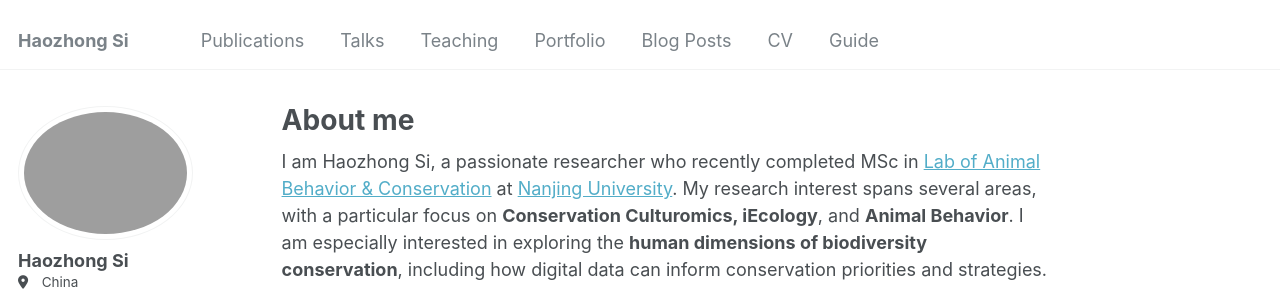
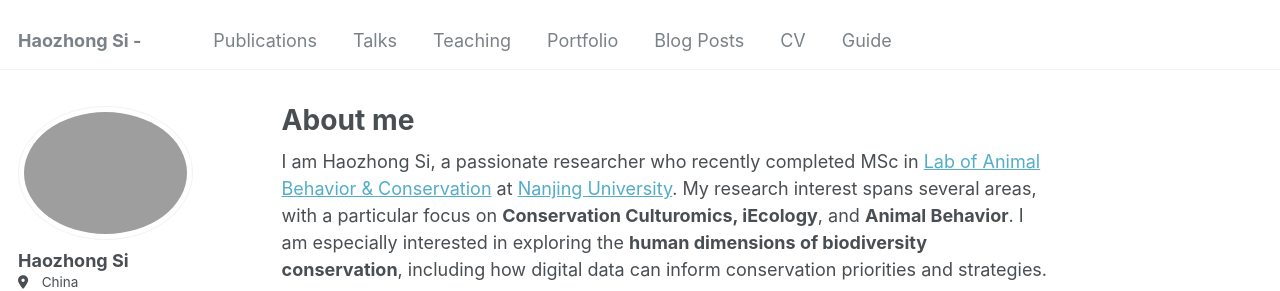
Before and after one commit to caicai555/hzsi-website, a Jekyll site: the page built from _pages/about.md, in a window 1280 px wide. Shown: the top 291 px of the page. Built offline with Jekyll 4.4.1, drawn with Linux system fonts in a browser that asks for light colours; some web fonts are replaced.

```diff
--- a/_config.yml
+++ b/_config.yml
@@ -8,7 +8,7 @@
 
 # Basic Site Settings
 locale                   : "en-US"
-title                    : "Haozhong Si"
+title                    : "Haozhong Si - "
 title_separator          : "-"
 name                     : &name "Haozhong Si"
 description              : &description "personal description"
```
